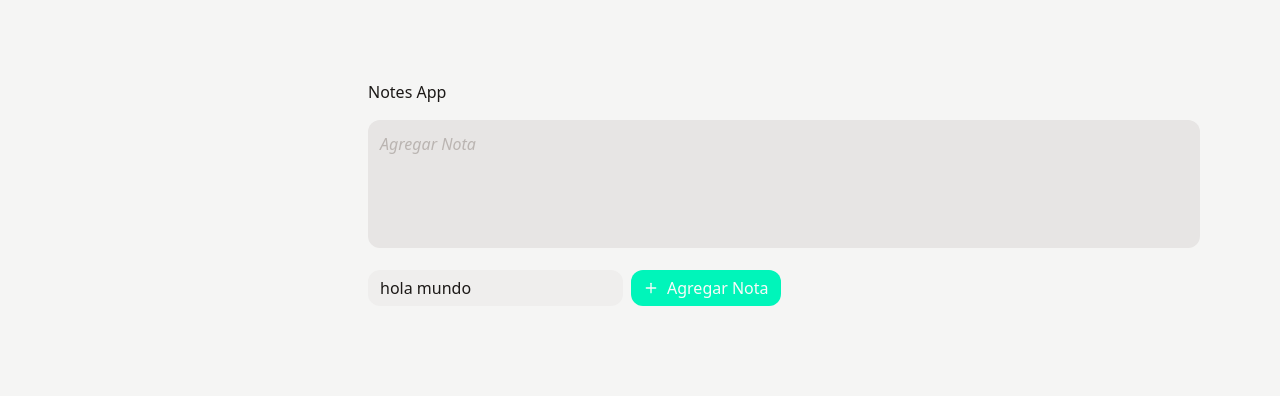
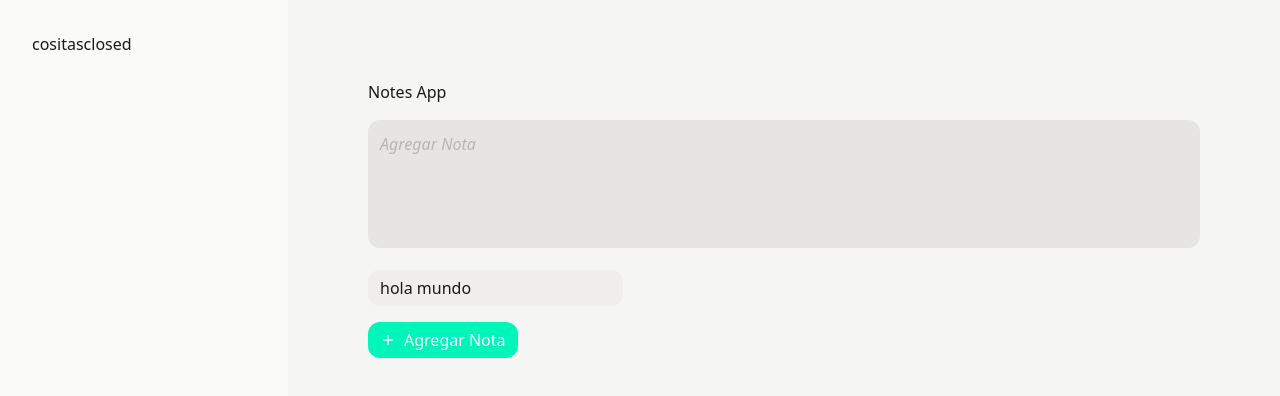
Before and after one commit to IraiDevPersonal/notes-app, a Next.js app: page / in a window 1280 px wide. Shown: the top 396 px of the page. Built offline with nearby package versions, Linux system fonts and the light colour scheme.

Commit message:
fet: se agrego provider y trigger pra sidebar

```diff
--- a/app/components/button/index.tsx
+++ b/app/components/button/index.tsx
@@ -2,6 +2,7 @@
 
 import { VariantProps } from "class-variance-authority";
 import { buttonVariant } from "./variant";
+import { cn } from "@/lib/utils";
 
 type ButtonProps = Omit<
   React.ButtonHTMLAttributes<HTMLButtonElement>,
@@ -47,14 +48,16 @@ export function Button({
     <button
       disabled={disabled || undefined}
       onClick={handleClick}
-      className={buttonVariant({
-        fullRounded,
-        fullWidth,
-        className,
-        disabled,
-        variant,
-        size,
-      })}
+      className={cn(
+        buttonVariant({
+          fullRounded,
+          fullWidth,
+          disabled,
+          variant,
+          size,
+        }),
+        className
+      )}
       {...props}
     />
   );
--- a/app/components/button/variant.ts
+++ b/app/components/button/variant.ts
@@ -7,7 +7,7 @@ export const buttonVariant = cva(
   {
     variants: {
       variant: {
-        primary: "",
+        primary: "bg-primary text-primary-foreground",
       },
       size: {
         default: "text-base px-3 h-9 [&>svg]:size-4 rounded-xl",
@@ -34,7 +34,7 @@ export const buttonVariant = cva(
       {
         variant: "primary",
         disabled: false,
-        class: "bg-primary hover:bg-primary-500 text-primary-foreground",
+        class: "hover:bg-primary-500",
       },
     ],
     defaultVariants: {
--- /dev/null
+++ b/app/components/sidebar/index.ts
@@ -0,0 +1,3 @@
+export * from "./sidebar";
+export * from "./sidebar-provider";
+export * from "./sidebar-trigger";
--- a/app/components/sidebar/index.tsx
+++ /dev/null
@@ -1,32 +0,0 @@
-"use client";
-
-import { cn } from "@/lib/utils";
-import { ChevronRight } from "lucide-react";
-import { useState } from "react";
-import { Button } from "../button";
-
-type SidebarProps = {
-  children: React.ReactNode;
-};
-
-export function Sidebar({ children }: SidebarProps) {
-  const [open, setOpen] = useState(false);
-  return (
-    <aside
-      data-open={open}
-      className={cn(
-        "xs:min-w-72 xs:w-72 w-full h-dvh p-8 bg-background-foreground fixed md:relative top-0 left-0 z-20 transition-transform duration-300 data-[open=false]:-translate-x-full data-[open=true]:translate-x-0 md:translate-x-0"
-      )}
-    >
-      <Button
-        data-open={open}
-        size={"icon"}
-        className="absolute! top-8 -right-4.5 md:hidden hover:data-[open=false]:translate-x-3 transition-transform duration-300 data-[open=true]:[&>svg]:rotate-180 [&>svg]:transition-transform [&>svg]:duration-300"
-        onClick={() => setOpen(!open)}
-      >
-        <ChevronRight />
-      </Button>
-      <div className="flex flex-col h-full gap-y-8">{children}</div>
-    </aside>
-  );
-}
--- /dev/null
+++ b/app/components/sidebar/sidebar-provider.tsx
@@ -0,0 +1,47 @@
+"use client";
+
+import { useMediaQuery } from "@/hooks/use-media-query";
+import React, { use, useState } from "react";
+
+type SidebarContextProps = {
+  setOpen: (open?: boolean) => void;
+  open: boolean;
+};
+
+const SidebarContext = React.createContext<SidebarContextProps | undefined>(
+  undefined
+);
+
+type SidebarProviderProps = {
+  children: React.ReactNode;
+};
+
+export function SidebarProvider({ children }: SidebarProviderProps) {
+  const [open, setOpen] = useState<boolean>(false);
+  useMediaQuery("(max-width: 48rem)", () => setOpen(false));
+
+  const handleToggleOpenState = (open?: boolean) => {
+    setOpen((prevValue) => open ?? !prevValue);
+  };
+
+  return (
+    <SidebarContext
+      value={{
+        setOpen: handleToggleOpenState,
+        open,
+      }}
+    >
+      {children}
+    </SidebarContext>
+  );
+}
+
+export const useSidebar = () => {
+  const context = use(SidebarContext);
+
+  if (!context) {
+    throw new Error("Solo puede usarse useSidebar dentro de su provider");
+  }
+
+  return context;
+};
--- /dev/null
+++ b/app/components/sidebar/sidebar-trigger.tsx
@@ -0,0 +1,25 @@
+"use client";
+
+import { PanelRightClose, X } from "lucide-react";
+import { Button } from "../button";
+import { useSidebar } from "./";
+
+type SidebarTriggerProps = {
+  asClose?: boolean;
+};
+
+export function SidebarTrigger({ asClose = false }: SidebarTriggerProps) {
+  const { open, setOpen } = useSidebar();
+
+  return (
+    <Button
+      size={"icon"}
+      data-open={open}
+      data-as-close={asClose}
+      className="md:hidden not-[data-as-close=true]:data-[open=true]:[&>svg]:-rotate-180 [&>svg]:transition-transform [&>svg]:duration-300"
+      onClick={() => setOpen(asClose ? false : undefined)}
+    >
+      {asClose ? <X /> : <PanelRightClose />}
+    </Button>
+  );
+}
--- /dev/null
+++ b/app/components/sidebar/sidebar.tsx
@@ -0,0 +1,25 @@
+"use client";
+
+import { cn } from "@/lib/utils";
+import { useSidebar } from "./";
+
+type SidebarProps = {
+  children: React.ReactNode;
+};
+
+export function Sidebar({ children }: SidebarProps) {
+  const { open } = useSidebar();
+  return (
+    <aside
+      data-open={open}
+      className={cn(
+        "xs:min-w-72 xs:w-72 w-full h-dvh p-8 bg-background-foreground fixed md:relative top-0 left-0 z-30 transition-transform duration-300 -translate-x-full data-[open=true]:translate-x-0 md:translate-x-0"
+      )}
+    >
+      <div className="flex flex-col h-full gap-y-8">
+        {children}
+        {open ? "open" : "closed"}
+      </div>
+    </aside>
+  );
+}
--- /dev/null
+++ b/app/hooks/use-media-query.ts
@@ -0,0 +1,18 @@
+import { useEffect } from "react";
+
+export const useMediaQuery = (query: string, callback: () => void) => {
+  useEffect(() => {
+    const media = window.matchMedia(query);
+
+    const listener = (e: MediaQueryListEvent) => {
+      const match = e.matches;
+      if (match) {
+        callback();
+      }
+    };
+
+    media.addEventListener("change", listener);
+
+    return () => media.removeEventListener("change", listener);
+  }, [query, callback]);
+};
--- a/app/page.tsx
+++ b/app/page.tsx
@@ -1,24 +1,25 @@
 import { Button } from "@/components/button";
 import { Input } from "@/components/input";
+import { Sidebar, SidebarProvider, SidebarTrigger } from "@/components/sidebar";
 import { Textarea } from "@/components/textarea";
 import { Plus } from "lucide-react";
-import { Sidebar } from "./components/sidebar";
 
 export default function Home() {
   return (
-    <>
+    <SidebarProvider>
       <Sidebar>cositas</Sidebar>
       <main className="p-20 h-dvh space-y-4 w-full">
         <h1>Notes App</h1>
         <Textarea disabled fullWidth placeholder="Agregar Nota" />
-        <div className="flex gap-2">
+        <div className="flex w-full justify-between">
           <Input placeholder="Agregar Nota" defaultValue="hola mundo" />
-          <Button>
-            <Plus />
-            Agregar Nota
-          </Button>
+          <SidebarTrigger />
         </div>
+        <Button>
+          <Plus />
+          Agregar Nota
+        </Button>
       </main>
-    </>
+    </SidebarProvider>
   );
 }
```
